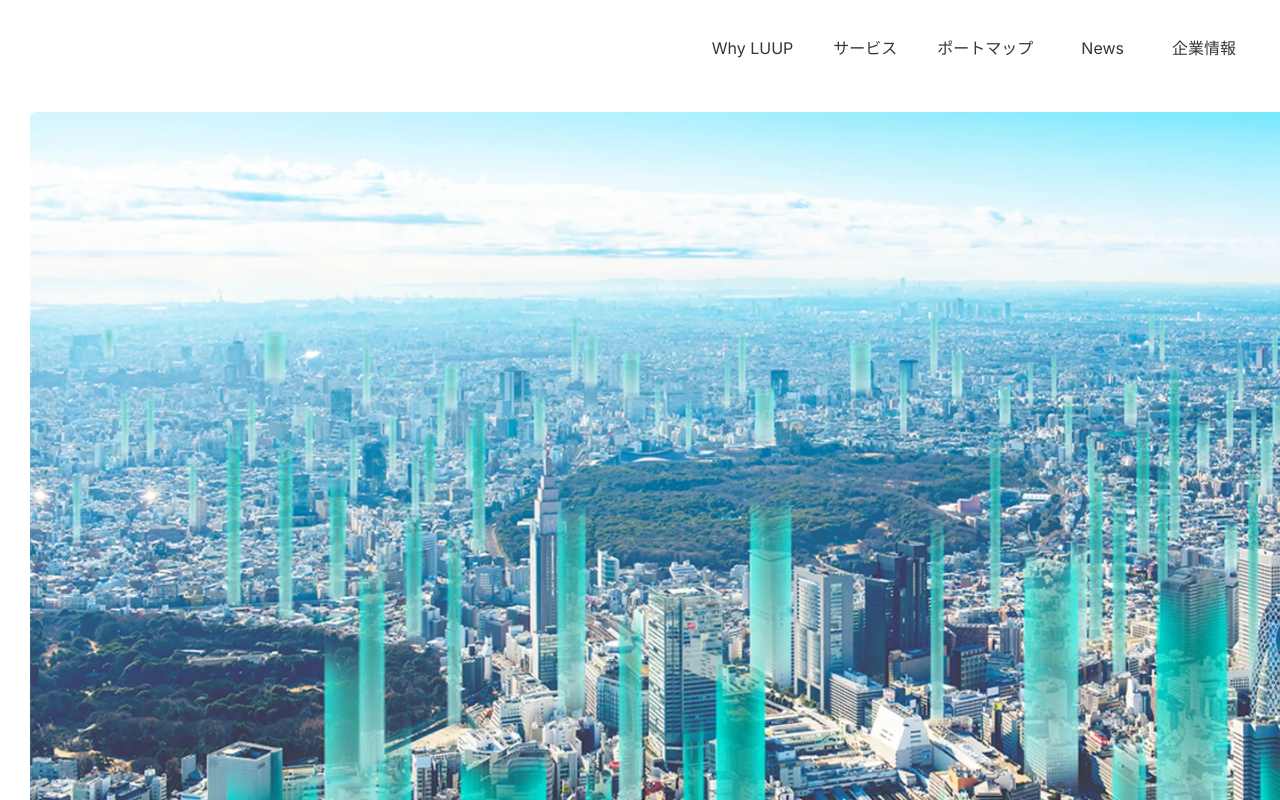
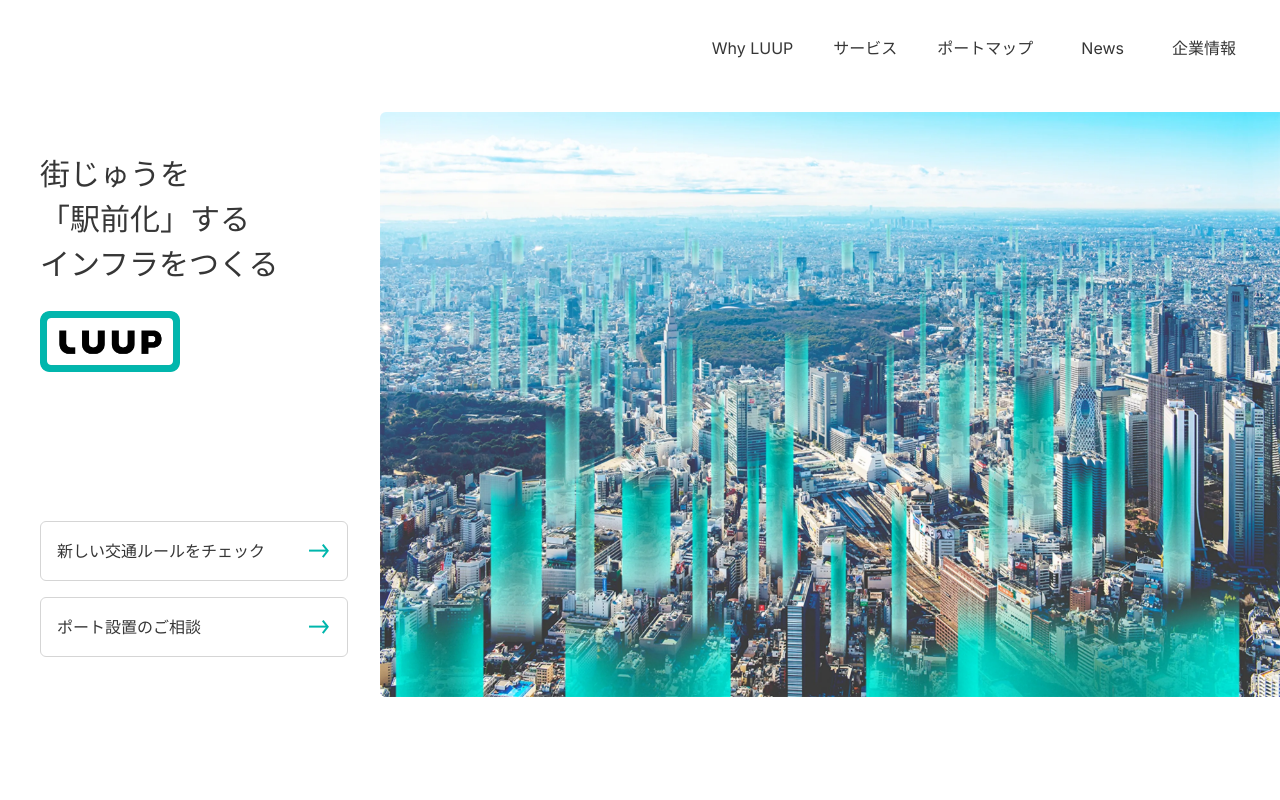
Before and after one commit to nyantama0616/clone-luup, a Next.js app: page / in a window 1280 px wide. Shown: the top 800 px of the page. Built offline with nearby package versions, Linux system fonts and the light colour scheme.

Commit message:
[微修正] Overviewの画像の右roundedを削除

```diff
--- a/src/commons/components/atoms/MyImage/MyImage.tsx
+++ b/src/commons/components/atoms/MyImage/MyImage.tsx
@@ -4,10 +4,12 @@
 
 interface MyImageProps extends GeneralProps {
     info: IImageInfo;
+    rounded?: "full" | "left",
 }
 
-function MyImage({ info, className="" }: MyImageProps) {
-    const _className = `rounded-md ${className}`;
+function MyImage({ info, className = "", rounded = "full" }: MyImageProps) {
+    const roundedClassName = rounded === "full" ? "rounded-md" : "rounded-l-md";
+    const _className = `${roundedClassName} ${className}`;
     return (
         <Image src={info.path} alt="Image" width={info.width} height={info.height} className={_className} />
     )
--- a/src/commons/components/organisms/Overview/Overview.tsx
+++ b/src/commons/components/organisms/Overview/Overview.tsx
@@ -10,9 +10,9 @@
     const { headerScrollPointSecondRef } = useDesignContext();
 
     return (
-        <div className="overview flex flex-col space-y-[330px] items-center">
-            <div className="flex" ref={headerScrollPointSecondRef}>
-                <div className="w-[380px] flex flex-col justify-between pt-10 pl-10 pb-10 pr-8">
+        <div className="overview flex flex-col space-y-[330px] items-center w-full">
+            <div className="flex w-full" ref={headerScrollPointSecondRef}>
+                <div className="w-[380px] flex-shrink-0 flex flex-col justify-between pt-10 pl-10 pb-10 pr-8">
                     <CatchCopy />
                     <div className="flex flex-col space-y-4">
                         <LinkButtonWithIcon
@@ -27,8 +27,8 @@
                     </div>
                 </div>
 
-                <div className="w-[1600px] overflow-hidden relative">
-                    <MyImage info={ImageInfos.FirstView} className="first-view"/>
+                <div className="grow overflow-hidden">
+                    <MyImage info={ImageInfos.FirstView} className="first-view" rounded="left" />
                 </div>
             </div>
 
```
